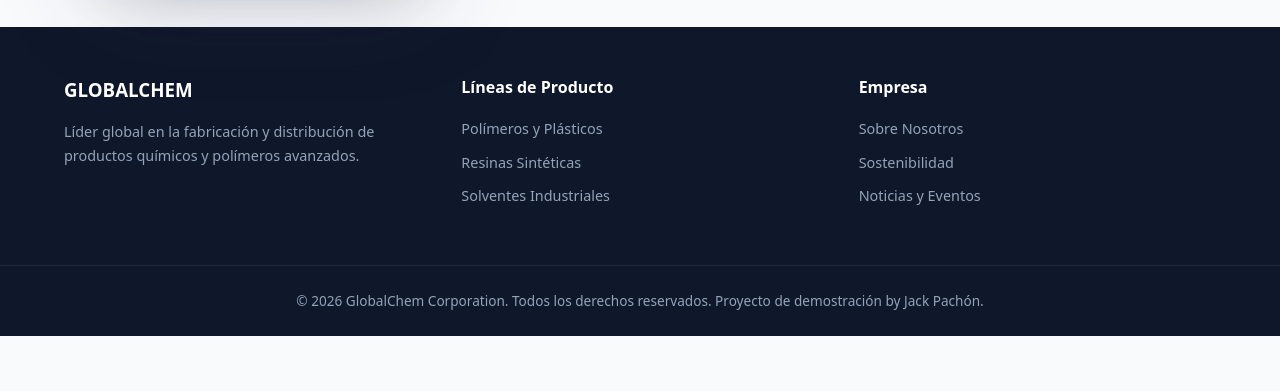
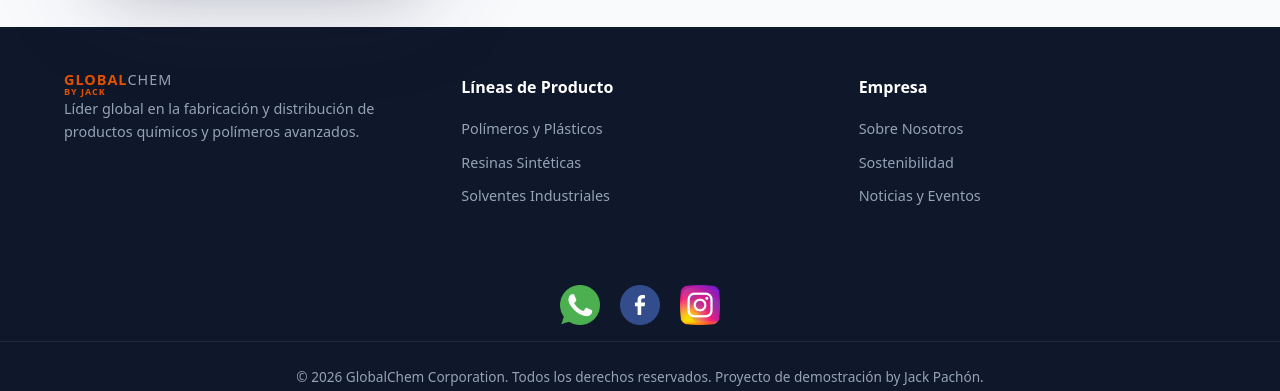
Before and after one commit to jackp4e5/Productos-quimicos, a React (Vite) app: page /catalogo in a window 1280 px wide. Shown: the part 1394-1785 px from the top of the page. Before the commit the page ends 1730 px from the top, so only its background shows below. Built offline with nearby package versions, Linux system fonts and the light colour scheme.

Commit message:
se implementa las redes sociales en el footer

```diff
--- a/src/App.css
+++ b/src/App.css
@@ -11,7 +11,7 @@ body {
   background-color: var(--bg-light);
   color: var(--text-dark);
   line-height: 1.6;
-  position: relative;
+
 }
 
 
--- a/src/components/CatalogCard/CatalogCard.jsx
+++ b/src/components/CatalogCard/CatalogCard.jsx
@@ -1,14 +1,27 @@
-import img1 from "../../../public/images/img1.png";
+import { useContext } from "react";
+/* import img1 from "../../../public/images/img1.png";
 import img2 from "../../../public/images/img2.jpg";
 import img3 from "../../../public/images/img3.jpg";
 import img4 from "../../../public/images/img4.webp";
 import img5 from "../../../public/images/img5.webp";
-import img6 from "../../../public/images/img6.webp";
+import img6 from "../../../public/images/img6.webp"; */
+import { catalogo } from "../../data/catalogo";
 
 import style from "./CatalogCard.module.css";
+import { GlobalContext } from "../../context/GlobalContext";
+import { useLocalImages } from "../../hooks/useLocalImages";
 
 const CatalogCard = ({ item }) => {
-  const images = [img1, img2, img3, img4, img5, img6];
+  const { images } = useLocalImages();
+
+  const { setCardInfo, setIsModalActive } = useContext(GlobalContext);
+
+  const handleOnclick = (id) => {
+    const element = catalogo.filter((product) => product.id === id);
+
+    setCardInfo(element[0]);
+    setIsModalActive(true);
+  };
 
   return (
     <div className={style.CatalogCardWrapper}>
@@ -25,6 +38,7 @@ const CatalogCard = ({ item }) => {
           className={style.CatalogCardButton}
           type="button"
           value="Comprar"
+          onClick={() => handleOnclick(item.id)}
         />
       </div>
     </div>
--- a/src/components/Footer/Footer.css
+++ b/src/components/Footer/Footer.css
@@ -49,3 +49,8 @@
   text-align: center;
   font-size: 0.85rem;
 }
+.socialGridPosition{
+ display: grid;
+ place-items: center;
+ padding: 10px;
+}
--- a/src/components/Footer/Footer.jsx
+++ b/src/components/Footer/Footer.jsx
@@ -1,36 +1,66 @@
-import React from 'react';
-import './Footer.css';
+import React from "react";
+import "./Footer.css";
+import { Link } from "react-router-dom";
+import SocialMedia from "../SocialMedia/SocialMedia";
 
 export default function Footer() {
   return (
     <footer className="footer">
       <div className="container footer-grid">
         <div>
-          <h3>GLOBALCHEM</h3>
+          <div className="logo">
+            <Link className="heder-link-logo" to={"/"}>
+              <div>
+                {" "}
+                <span className="logo-bold">GLOBAL</span>CHEM
+              </div>{" "}
+              <span className="logo-bold name">BY JACK</span>
+            </Link>
+          </div>
           <p className="footer-desc">
-            Líder global en la fabricación y distribución de productos químicos y polímeros avanzados.
+            Líder global en la fabricación y distribución de productos químicos
+            y polímeros avanzados.
           </p>
         </div>
         <div>
           <h4>Líneas de Producto</h4>
           <ul>
-            <li><a href="#polimeros">Polímeros y Plásticos</a></li>
-            <li><a href="#resinas">Resinas Sintéticas</a></li>
-            <li><a href="#solventes">Solventes Industriales</a></li>
+            <li>
+              <a href="#polimeros">Polímeros y Plásticos</a>
+            </li>
+            <li>
+              <a href="#resinas">Resinas Sintéticas</a>
+            </li>
+            <li>
+              <a href="#solventes">Solventes Industriales</a>
+            </li>
           </ul>
         </div>
         <div>
           <h4>Empresa</h4>
           <ul>
-            <li><a href="#nosotros">Sobre Nosotros</a></li>
-            <li><a href="#sostenibilidad">Sostenibilidad</a></li>
-            <li><a href="#noticias">Noticias y Eventos</a></li>
+            <li>
+              <a href="#nosotros">Sobre Nosotros</a>
+            </li>
+            <li>
+              <a href="#sostenibilidad">Sostenibilidad</a>
+            </li>
+            <li>
+              <a href="#noticias">Noticias y Eventos</a>
+            </li>
           </ul>
         </div>
       </div>
+      <div className="socialGridPosition">
+        <SocialMedia />
+      </div>
+
       <div className="footer-bottom">
         <div className="container">
-          <p>&copy; {new Date().getFullYear()} GlobalChem Corporation. Todos los derechos reservados. Proyecto de demostración by Jack Pachón.</p>
+          <p>
+            &copy; {new Date().getFullYear()} GlobalChem Corporation. Todos los
+            derechos reservados. Proyecto de demostración by Jack Pachón.
+          </p>
         </div>
       </div>
     </footer>
--- a/src/components/ModalCard/ModalCard.jsx
+++ b/src/components/ModalCard/ModalCard.jsx
@@ -3,16 +3,19 @@ import { GlobalContext } from "../../context/GlobalContext";
 
 import style from "./ModalCard.module.css";
 import SocialMedia from "../SocialMedia/SocialMedia";
+import { useLocalImages } from "../../hooks/useLocalImages";
 
 const ModalCard = () => {
   const { cardInfo, setIsModalActive } = useContext(GlobalContext);
+
+  const { images } = useLocalImages();
 
   return (
     <div className={style.modal}>
       <div className={style.card}>
         <div className={style.wrapperImage}>
           <img
-            src={cardInfo.image}
+            src={images[cardInfo.image - 1]}
             alt={cardInfo.title}
             className=""
             loading="lazy"
@@ -24,7 +27,7 @@ const ModalCard = () => {
           <p className="">{cardInfo.description}</p>
         </div>
         <div className={style.wrapper}>
-          <p className={style.socialHeading}>Conoce Más</p>
+          <p className={style.socialHeading}>Compra aquí</p>
           <SocialMedia title={cardInfo.title} />
 
           <a
--- a/src/components/ModalCard/ModalCard.module.css
+++ b/src/components/ModalCard/ModalCard.module.css
@@ -1,10 +1,11 @@
 .modal {
   overflow: auto;
   height: 100vh;
-  width: 100%;
+  width: 100vw;
   background: rgba(1, 15, 36, 0.9);
-  position: absolute;
+  position: fixed;
   top: 0;
+  left: 0;
   z-index: 2000;
   color: white;
   padding: 20px;
--- a/src/components/ProductsCard/ProductCard.jsx
+++ b/src/components/ProductsCard/ProductCard.jsx
@@ -2,7 +2,6 @@ import React, { useContext } from "react";
 import "./ProductCard.css";
 import { mockProducts } from "../../data/mockProducts";
 import ModalCard from "../ModalCard/ModalCard";
-import { GlobalContext } from "../../context/GlobalContext";
 
 export default function ProductCard({
   title,
@@ -11,14 +10,7 @@ export default function ProductCard({
   image,
   id,
 }) {
-  const { setCardInfo, setIsModalActive, } = useContext(GlobalContext);
 
-  const handleOnclick = (id) => {
-    const element = mockProducts.filter((product) => product.id === id);
-
-    setCardInfo(element[0]);
-    setIsModalActive(true);
-  };
 
   return (
     <>
@@ -30,7 +22,7 @@ export default function ProductCard({
         <div className="card-body">
           <h3 className="card-title">{title}</h3>
           <p className="card-description">{description}</p>
-          <a href="#" className="card-link" onClick={() => handleOnclick(id)}>
+          <a href="/catalogo" className="card-link" >
             Ver especificaciones y datos →
           </a>
         </div>
--- /dev/null
+++ b/src/hooks/useLocalImages.js
@@ -0,0 +1,11 @@
+import img1 from "../../public/images/img1.png";
+import img2 from "../../public/images/img2.jpg";
+import img3 from "../../public/images/img3.jpg";
+import img4 from "../../public/images/img4.webp";
+import img5 from "../../public/images/img5.webp";
+import img6 from "../../public/images/img6.webp";
+
+export const useLocalImages = () => {
+  const images = [img1, img2, img3, img4, img5, img6];
+  return {images};
+};
--- a/src/views/Catalogo.jsx
+++ b/src/views/Catalogo.jsx
@@ -1,17 +1,28 @@
+import { useContext, useEffect } from "react";
 import CatalogCard from "../components/CatalogCard/CatalogCard";
 import { catalogo } from "../data/catalogo";
 import style from "./Catalogo.module.css";
+import { GlobalContext } from "../context/GlobalContext";
+import ModalCard from "../components/ModalCard/ModalCard";
 
 const Catalogo = () => {
+  const { cardInfo, setCardInfo, isModalActive, setIsActive } =
+    useContext(GlobalContext);
+  useEffect(() => {
+    isModalActive
+      ? (document.body.style.overflow = "hidden")
+      : (document.body.style.overflow = "auto");
+  }, [isModalActive]);
+
   return (
     <main className={style.catalogMain}>
+      {isModalActive && <ModalCard />}
       <h2 className={style.catalogHeding}>
         Aqui encontraras todos nuestros Productos
       </h2>
       <div className={style.catalogGrid}>
         {catalogo.map((item) => (
-          <CatalogCard key={item.id}
-          item={item} />
+          <CatalogCard key={item.id} item={item} />
         ))}
       </div>
     </main>
--- a/src/views/Catalogo.module.css
+++ b/src/views/Catalogo.module.css
@@ -5,6 +5,7 @@
     max-width: 1200px ;
     margin: 0 auto;
     user-select: none;
+    position: relative;
 }
 
 
--- a/src/views/IndexPage.jsx
+++ b/src/views/IndexPage.jsx
@@ -20,17 +20,8 @@ const IndexPage = () => {
     }
   }, [hash]);
 
-  const { cardInfo, setCardInfo, isModalActive, setIsActive } =
-    useContext(GlobalContext);
-
-  useEffect(() => {
-    isModalActive
-      ? (document.body.style.overflow = "hidden")
-      : (document.body.style.overflow = "auto");
-  }, [isModalActive]);
   return (
     <>
-      {isModalActive && <ModalCard />}
       <div className="app">
         <Hero />
         <div className="container ">
```
